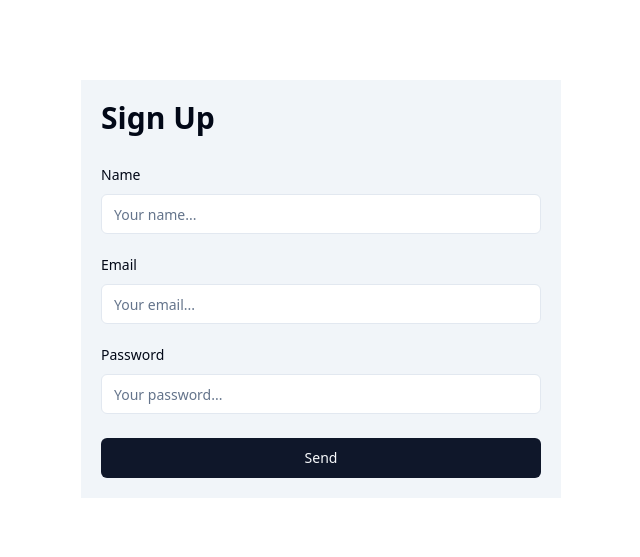
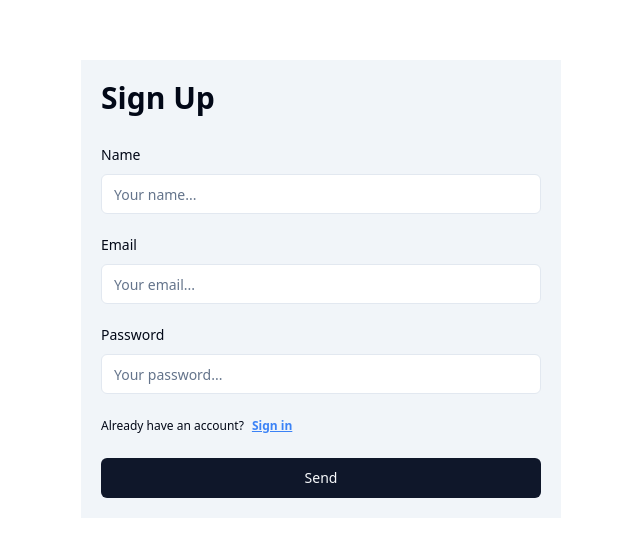
Before and after one commit to sergiopmdeveloper/task-manager-frontend, a React (Vite) app: page /sign-up in a window 1280 px wide. Shown: the part 111-668 px from the top of the page, without its empty margins (319-959 px from the left). Built offline with nearby package versions, Linux system fonts and the light colour scheme.

Commit message:
feat: add Suggestion component to SignInForm and SignUpForm

```diff
--- /dev/null
+++ b/src/components/app/Auth/Suggestion.tsx
@@ -0,0 +1,29 @@
+import { Link } from 'react-router-dom'
+
+type SuggestionProps = {
+  page: 'sign-up' | 'sign-in'
+}
+
+/**
+ * Renders a suggestion component based on the provided page.
+ *
+ * @param {SuggestionProps} props - The component props.
+ * @param {string} props.page - The current page.
+ *
+ * @returns The rendered suggestion component.
+ */
+export function Suggestion({ page }: SuggestionProps) {
+  const message =
+    page === 'sign-up' ? 'Already have an account?' : "Don't have an account?"
+  const link = page === 'sign-up' ? 'Sign in' : 'Sign up'
+  const href = page === 'sign-up' ? '/sign-in' : '/sign-up'
+
+  return (
+    <div className="flex gap-2 text-xs">
+      <span>{message}</span>
+      <Link className="text-blue-500 underline font-semibold" to={href}>
+        {link}
+      </Link>
+    </div>
+  )
+}
--- a/src/components/app/SignInPage/SignInForm.tsx
+++ b/src/components/app/SignInPage/SignInForm.tsx
@@ -3,6 +3,7 @@ import { FieldError } from '@/components/app/Auth/FieldError'
 import { FormContainer } from '@/components/app/Auth/FormContainer'
 import { FormError } from '@/components/app/Auth/FormError'
 import { FormWrapper } from '@/components/app/Auth/FormWrapper'
+import { Suggestion } from '@/components/app/Auth/Suggestion'
 import { Button } from '@/components/ui/button'
 import { Input } from '@/components/ui/input'
 import { Label } from '@/components/ui/label'
@@ -69,6 +70,7 @@ export function SignInForm() {
             <FieldError>{errors.password.message}</FieldError>
           )}
         </Field>
+        <Suggestion page="sign-in" />
         <Button disabled={sending} type="submit">
           {sending ? 'Sending' : 'Send'}
           {sending && <LoaderIcon className="animate-spin ml-1.5" size={20} />}
--- a/src/components/app/SignUpPage/SignUpForm.tsx
+++ b/src/components/app/SignUpPage/SignUpForm.tsx
@@ -3,6 +3,7 @@ import { FieldError } from '@/components/app/Auth/FieldError'
 import { FormContainer } from '@/components/app/Auth/FormContainer'
 import { FormError } from '@/components/app/Auth/FormError'
 import { FormWrapper } from '@/components/app/Auth/FormWrapper'
+import { Suggestion } from '@/components/app/Auth/Suggestion'
 import { Button } from '@/components/ui/button'
 import { Input } from '@/components/ui/input'
 import { Label } from '@/components/ui/label'
@@ -80,6 +81,7 @@ export function SignUpForm() {
             <FieldError>{errors.password.message}</FieldError>
           )}
         </Field>
+        <Suggestion page="sign-up" />
         <Button disabled={sending} type="submit">
           {sending ? 'Sending' : 'Send'}
           {sending && <LoaderIcon className="animate-spin ml-1.5" size={20} />}
```
